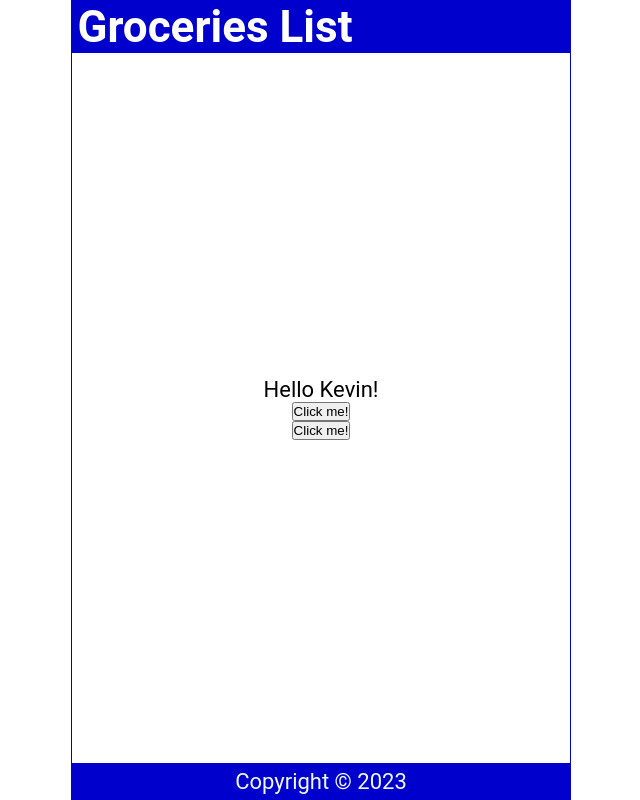
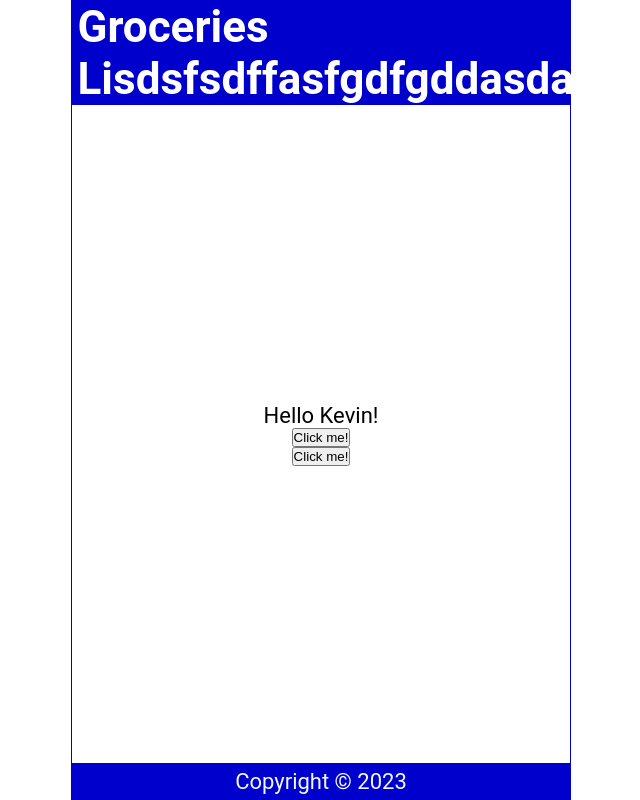
Before and after one commit to Azken4x/tuto_react, a React (Create React App) app: page / in a window 1280 px wide. Shown: the whole page, without its empty margins (319-959 px from the left). Built offline with nearby package versions, Linux system fonts and the light colour scheme.

Commit message:
--- Auto Git Commit ---

```diff
--- a/src/Header.js
+++ b/src/Header.js
@@ -5,7 +5,7 @@ const Header = () => {
 
   return (
     <header style={headerstyle}>
-      <h1>Groceries List</h1>
+      <h1>Groceries Lisdsfsdffasfgdfgddasdasdsat</h1>
     </header>
   );
 };
```
Also changed, not shown: .autogit/autogit.json (added).
